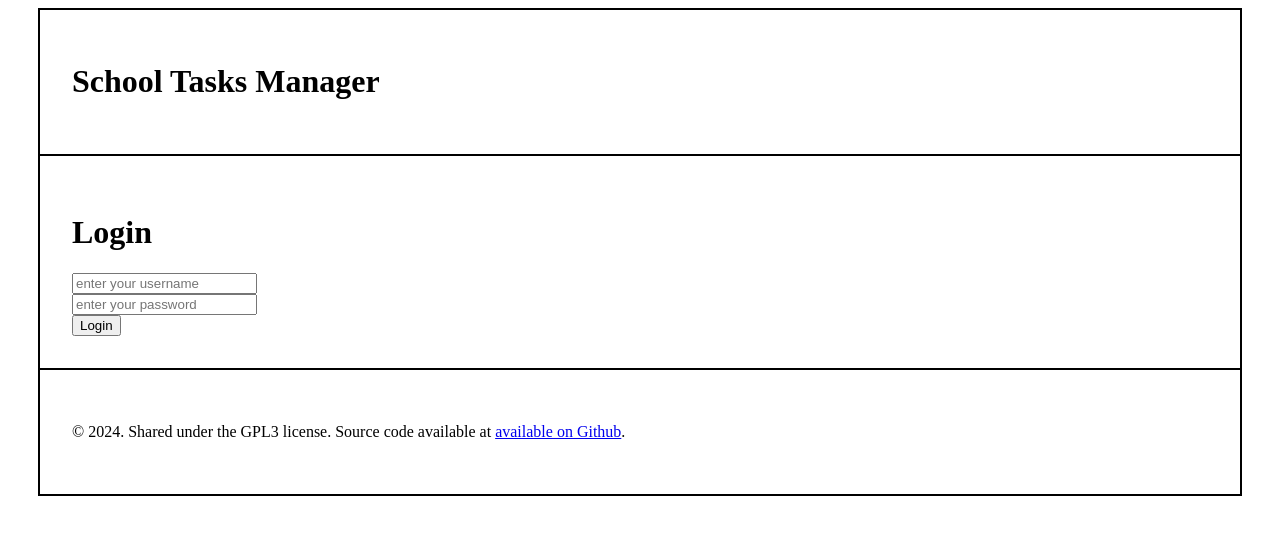
After one commit to software-students-spring2024/2-web-app-exercise-teamdnjz, a Flask app: page /login in a window 1280 px wide. The commit adds this page. Shown: the top 535 px of the page. Run offline with Flask 3, Linux system fonts and the light colour scheme.

Commit message:
implemented register&login&add tasks

```diff
--- a/app.py
+++ b/app.py
@@ -1,9 +1,12 @@
 from flask import Flask, render_template, request, redirect, url_for
+from flask_login import LoginManager, UserMixin, login_user, logout_user, login_required, current_user
+from pymongo import MongoClient
 import os
 import pymongo
 from bson.objectid import ObjectId
 from dotenv import load_dotenv
 import datetime
+
 load_dotenv()
 
 app = Flask(__name__)
@@ -11,12 +14,103 @@ app = Flask(__name__)
 connection = pymongo.MongoClient(os.getenv('MONGO_URI'))
 db = connection[os.getenv('MONGO_DBNAME')]
 
+app.secret_key = os.getenv('SECRET_KEY')
+login_manager = LoginManager()
+login_manager.init_app(app)
+class User(UserMixin):
+    def __init__(self, user_id):
+        self.id = user_id
+
+@login_manager.user_loader
+def load_user(user_id):
+    return User(user_id)
+
+def find_index_by_id(task_list, id):
+    for index, task in enumerate(task_list):
+        if task["_id"] == id:
+            return index
+    return -1
+
+#Choose to register or login
 @app.route('/')
+def authenticate():
+    return render_template('reglog.html')
+
+# Login
+@app.route('/login', methods=['GET', 'POST'])
+def login():
+    if request.method == 'POST':
+        username = request.form['username']
+        password = request.form['password']
+        user = db.users.find_one({'username': username, 'password': password})
+        if user:
+            user_id = str(user['_id'])  # 将 ObjectId 转换为字符串
+            login_user(User(user_id))
+            return redirect(url_for('home'))
+        else:
+            return 'Invalid username or password'
+    return render_template('login.html')
+
+# Register
+@app.route('/register', methods=['GET', 'POST'])
+def register():
+    if request.method == 'POST':
+        username = request.form['username']
+        password = request.form['password']
+
+        existing_user = db.users.find_one({'username': username})
+        if existing_user:
+            return 'Username already exists!'
+
+        new_user = {
+            'username': username,
+            'password': password,
+            'tasks': []
+        }
+        db.users.insert_one(new_user)
+
+        return redirect(url_for('login'))
+
+    return render_template('register.html')
+
+# Home Page
+@app.route('/home')
+@login_required
 def home():
-    user = db.get_collection("users").find_one({"username": "admin2"})
+    user_id = ObjectId(current_user.id)
+    user = db.users.find_one({'_id': user_id})
     tasks = user['tasks']
     return render_template('index.html', tasks=tasks, user=user)
 
+
+#Add A Task
+@app.route('/add')
+def add():
+    return render_template('add.html')
+
+@app.route('/add', methods=['POST'])
+@login_required
+def add_task():
+    if request.method == 'POST':
+        title = request.form['title']
+        course = request.form['course']
+        date = request.form['date']
+        user_id = ObjectId(current_user.id)
+        new_task = {
+            "_id": ObjectId(),
+            "title": title,
+            "course": course,
+            "date": date
+        }
+        db.users.update_one(
+            {"_id": user_id},
+            {"$push": {"tasks": new_task}}
+        )
+        return redirect(url_for('home'))
+
+
+
+#Edit A Task
 @app.route('/edit/<user_id>/<task_id>')
 def edit(task_id, user_id):
     user = db.users.find_one({"_id": ObjectId(user_id)})
@@ -26,12 +120,6 @@ def edit(task_id, user_id):
     course = task['course']
     date = task['date']
     return render_template('edit.html', title=title, course=course, date=date, task=task, user=user)
-
-def find_index_by_id(task_list, id):
-    for index, task in enumerate(task_list):
-        if task["_id"] == id:
-            return index
-    return -1
 
 @app.route('/edit/<user_id>/<task_id>', methods=['POST'])
 def edit_task(task_id, user_id):
@@ -54,6 +142,8 @@ def edit_task(task_id, user_id):
         url_for("home")
     )
 
+
+#Delete A Task
 @app.route('/delete/<user_id>/<task_id>')
 def delete(task_id, user_id):
     user = db.users.find_one({"_id": ObjectId(user_id)})
@@ -75,5 +165,9 @@ def delete_task(task_id, user_id):
     )
 
 
+
+
+
+
 if __name__ == '__main__':
     app.run()
--- a/templates/index.html
+++ b/templates/index.html
@@ -1,14 +1,15 @@
 {% extends 'base.html' %}
 
 {% block container %}
+    <a href="{{url_for('add')}}"><button class="styled-input">Add a Task</button></a>
     {% for task in tasks %}
             <div>
               <p class="styled-input">Title: {{ task.title }}</p>
               <p class="styled-input">Course: {{ task.course }}</p>
               <p class="styled-input">Due Date: {{ task.date }}</p>
               <!-- <p class="styled-input">Task ID: {{ task._id }}</p> -->
-              <a href="{{url_for('edit', task_id=task._id, user_id=user._id)}}">Edit</a>
-              <a href="{{url_for('delete', task_id=task._id, user_id=user._id)}}">Delete</a>
+              <a href="{{url_for('edit', task_id=task._id, user_id=user._id)}}"><button>Edit</button></a>
+              <a href="{{url_for('delete', task_id=task._id, user_id=user._id)}}"><button>Delete</button></a>
             </div>
     {% endfor %}
 {% endblock %}
--- /dev/null
+++ b/templates/login.html
@@ -0,0 +1,36 @@
+<!DOCTYPE html>
+<html>
+  <head>
+    <title>School Tasks Manager</title>
+    <link
+      rel="stylesheet"
+      href="{{ url_for('static', filename='css/style.css') }}"
+    />
+  </head>
+  <body>
+    <div class="container">
+      <header>
+        <h1>School Tasks Manager</h1>
+      </header>
+      <main>
+        <h1>Login</h1>
+        <form method="POST" action="{{ url_for('login')}}">
+            <input type="text" id="username" name="username" placeholder="enter your username"/>
+            <br />
+            <input type="text" id="password" name="password"  placeholder="enter your password"/>
+            <br />
+            <input type="submit" value="Login" />
+        </form>
+      </main>
+      <footer>
+        <p>
+          &copy; 2024. Shared under the GPL3 license. Source code available at
+          <a
+            href="https://github.com/software-students-spring2024/2-web-app-exercise-teamdnjz.git"
+            >available on Github</a
+          >.
+        </p>
+      </footer>
+    </div>
+  </body>
+</html>
```
Also changed, not shown: templates/add.html (added, +15 -0 lines), templates/register.html (added, +36 -0 lines), templates/reglog.html (added, +30 -0 lines), 2 other files.
